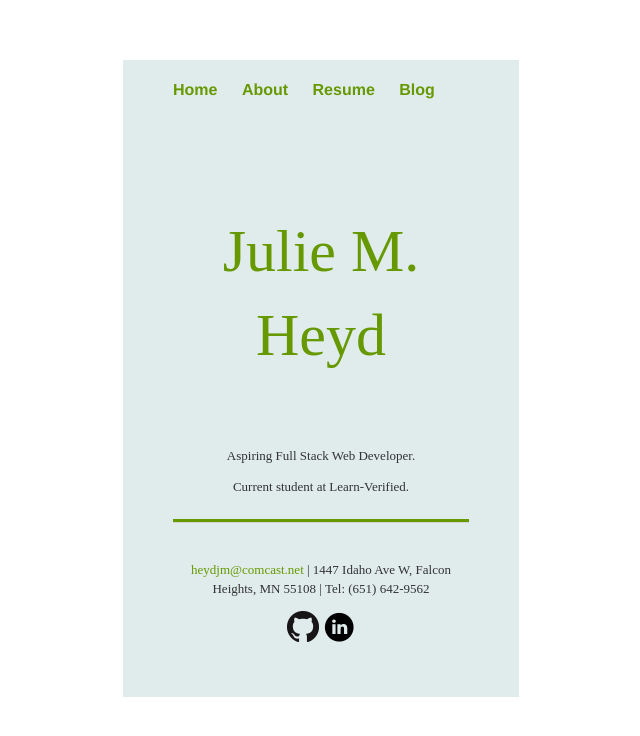
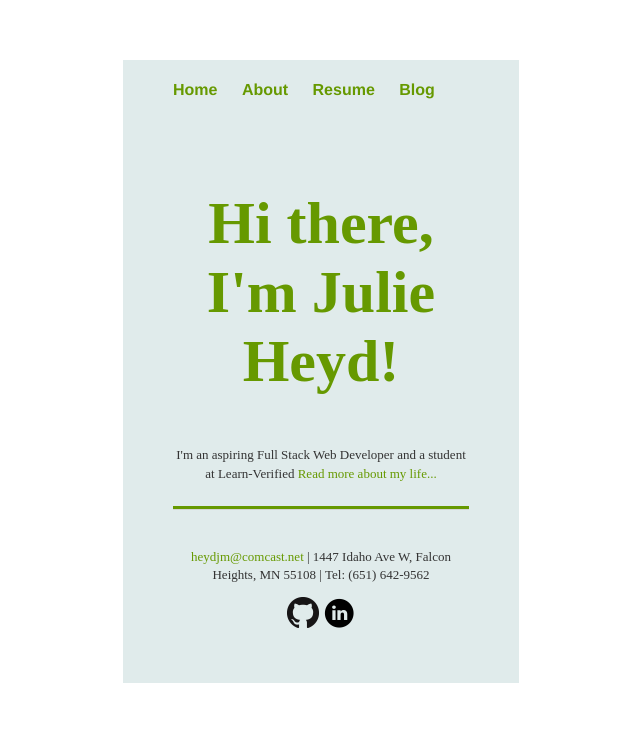
Before and after one commit to jmheyd/jmheyd.github.io, a Jekyll site: the page built from index.html, in a window 1280 px wide. Shown: the top 736 px of the page, without its empty margins (319-959 px from the left). Built offline with Jekyll 4.4.1, drawn with Linux system fonts in a browser that asks for light colours; some web fonts are replaced.

Commit message:
Update index.html

```diff
--- a/index.html
+++ b/index.html
@@ -4,8 +4,11 @@ title: Julie Heyd
 ---
 
 <div class="addline">
-	<p id="name">Julie M. Heyd</p>
-	<p>Aspiring Full Stack Web Developer.</p>
-	<p>Current student at Learn-Verified.</p>
+	<div class="container">
+    		<div class="blurb">
+        		<h1 id = "name">Hi there, I'm Julie Heyd!</h1>
+				<p>I'm an aspiring Full Stack Web Developer and a student at Learn-Verified <a href="/about">Read more about my life...</a></p>
+    		</div><!-- /.blurb -->
+		</div><!-- /.container -->
 
 </div>
```
